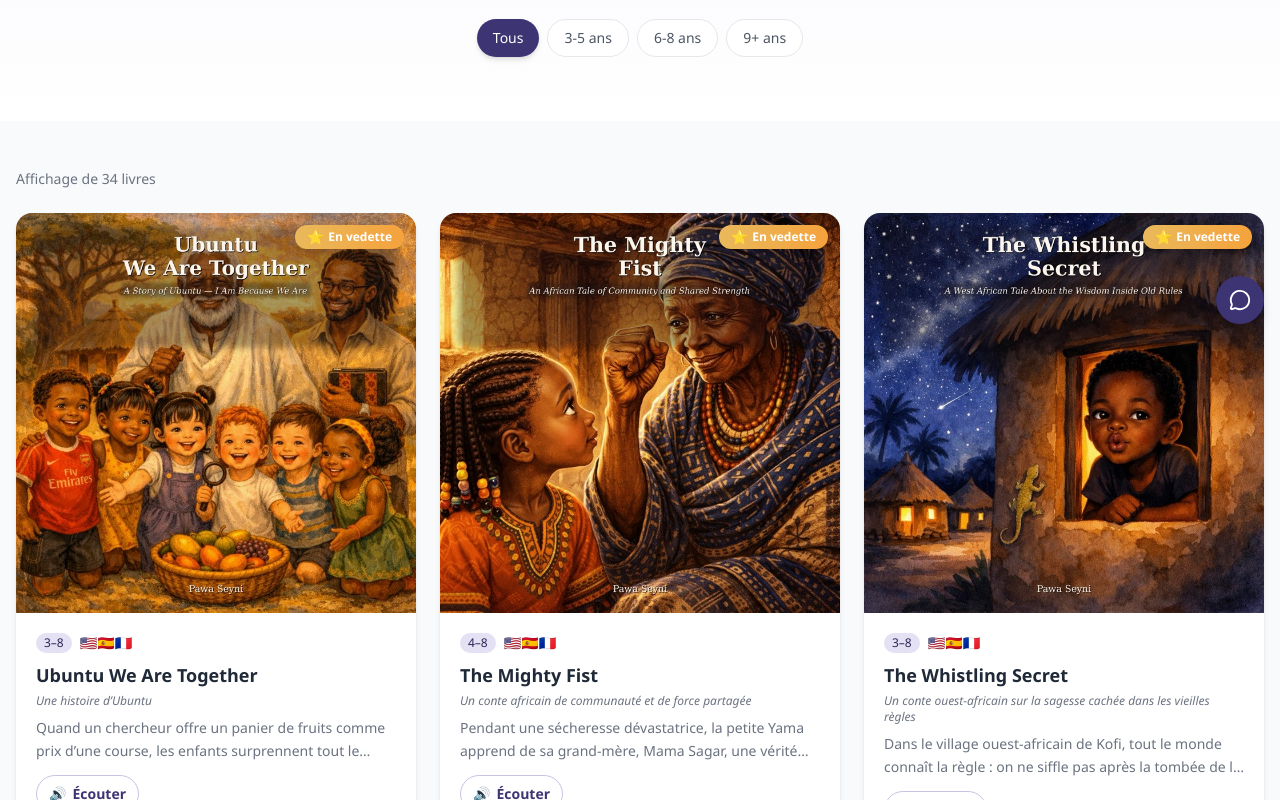
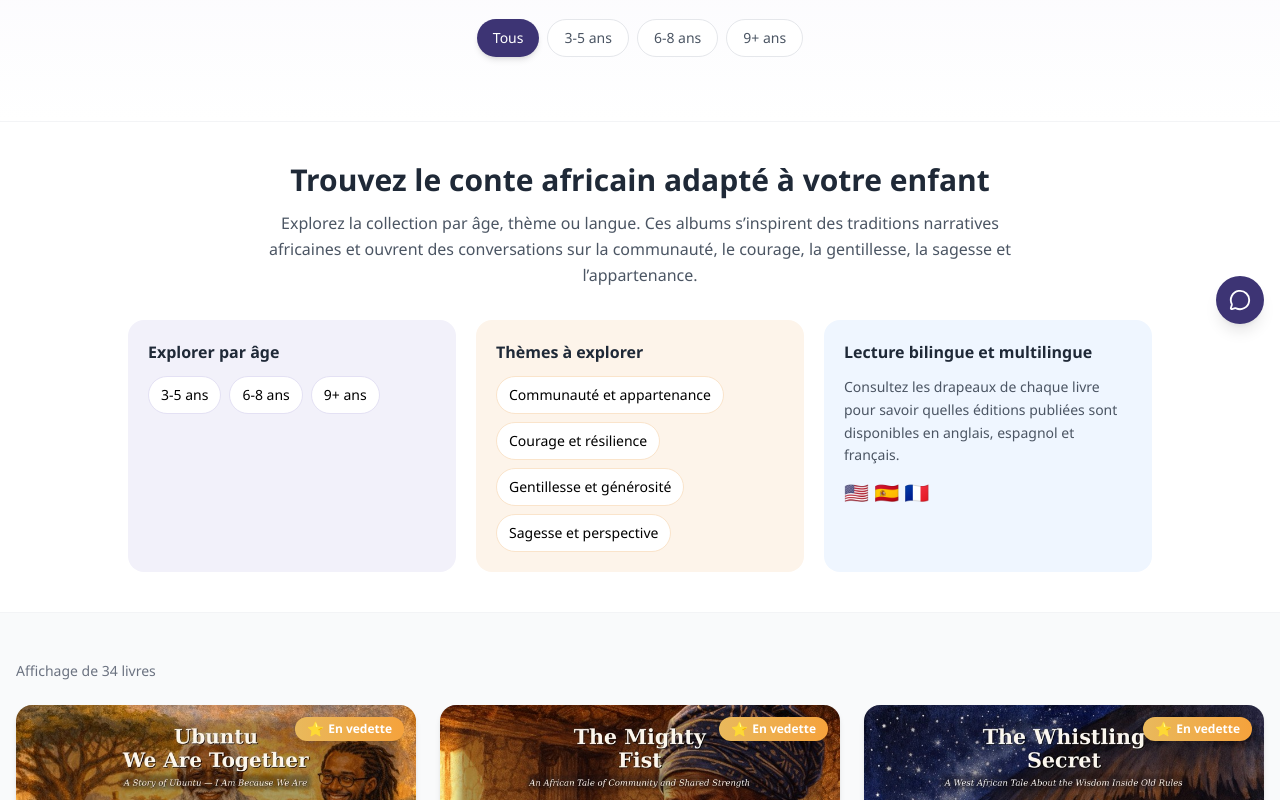
Before and after one commit to PawaSeyni/griotmoon, a React (Vite) app: page /fr/books in a window 1280 px wide. Shown: the part 460-1260 px from the top of the page. Built offline with nearby package versions, Linux system fonts and the light colour scheme; a web font is replaced by a local one.

Commit message:
Sprint 4: Strengthen the Books SEO hub
* Sprint 4: strengthen books discovery hub and contextual internal links

* Sprint 4: make localized theme discovery deterministic and retrigger preview

```diff
--- a/src/pages/Books.tsx
+++ b/src/pages/Books.tsx
@@ -37,6 +37,21 @@ const TRANSLATIONS = {
     freeLabel: 'Always free',
     freeItems: 'Activities, read-alongs & the starter kit',
     pricingNote: 'Prices in USD. Final price and availability on Amazon.',
+    browseHeading: 'Find the right African story for your child',
+    browseIntro: 'Explore the collection by age, theme, or language. These picture books draw on African storytelling traditions while giving families practical ways to talk about community, courage, kindness, wisdom, and belonging.',
+    ageBrowse: 'Browse by age',
+    themeBrowse: 'Explore common themes',
+    languageBrowse: 'Bilingual & multilingual reading',
+    themeCommunity: 'Community & belonging',
+    themeCourage: 'Courage & resilience',
+    themeKindness: 'Kindness & generosity',
+    themeWisdom: 'Wisdom & perspective',
+    themeQueries: ['community', 'courage', 'kindness', 'wisdom'],
+    multilingualBlurb: 'Look for the language flags on each book to see which published editions are available in English, Spanish, and French.',
+    learnHeading: 'Keep the story going',
+    learnBlurb: 'Pair a book with practical reading guides and activities designed for families and educators.',
+    resourcesCta: 'Explore parent reading resources →',
+    activitiesCta: 'Explore free story activities →',
   },
   es: {
     seoTitle: 'Cuentos de herencia africana para niños y familias de la diáspora',
@@ -62,6 +77,21 @@ const TRANSLATIONS = {
     freeLabel: 'Siempre gratis',
     freeItems: 'Actividades, lecturas en voz alta y el kit de inicio',
     pricingNote: 'Precios en USD. Precio final y disponibilidad en Amazon.',
+    browseHeading: 'Encuentra la historia africana adecuada para tu peque',
+    browseIntro: 'Explora la colección por edad, tema o idioma. Estos álbumes se inspiran en tradiciones narrativas africanas y ayudan a conversar sobre comunidad, valentía, bondad, sabiduría y pertenencia.',
+    ageBrowse: 'Explorar por edad',
+    themeBrowse: 'Temas para explorar',
+    languageBrowse: 'Lectura bilingüe y multilingüe',
+    themeCommunity: 'Comunidad y pertenencia',
+    themeCourage: 'Valentía y resiliencia',
+    themeKindness: 'Bondad y generosidad',
+    themeWisdom: 'Sabiduría y perspectiva',
+    themeQueries: ['comunidad', 'valentía', 'bondad', 'sabiduría'],
+    multilingualBlurb: 'Consulta las banderas de cada libro para ver qué ediciones publicadas están disponibles en inglés, español y francés.',
+    learnHeading: 'Continúa la historia',
+    learnBlurb: 'Combina un libro con guías de lectura y actividades prácticas para familias y educadores.',
+    resourcesCta: 'Explorar recursos de lectura →',
+    activitiesCta: 'Explorar actividades gratuitas →',
   },
   fr: {
     seoTitle: 'Contes du patrimoine africain pour les enfants et les familles de la diaspora',
@@ -87,6 +117,21 @@ const TRANSLATIONS = {
     freeLabel: 'Toujours gratuit',
     freeItems: 'Activités, lectures à voix haute et le kit de démarrage',
     pricingNote: 'Prix en USD. Prix final et disponibilité sur Amazon.',
+    browseHeading: 'Trouvez le conte africain adapté à votre enfant',
+    browseIntro: 'Explorez la collection par âge, thème ou langue. Ces albums s’inspirent des traditions narratives africaines et ouvrent des conversations sur la communauté, le courage, la gentillesse, la sagesse et l’appartenance.',
+    ageBrowse: 'Explorer par âge',
+    themeBrowse: 'Thèmes à explorer',
+    languageBrowse: 'Lecture bilingue et multilingue',
+    themeCommunity: 'Communauté et appartenance',
+    themeCourage: 'Courage et résilience',
+    themeKindness: 'Gentillesse et générosité',
+    themeWisdom: 'Sagesse et perspective',
+    themeQueries: ['communauté', 'courage', 'gentillesse', 'sagesse'],
+    multilingualBlurb: 'Consultez les drapeaux de chaque livre pour savoir quelles éditions publiées sont disponibles en anglais, espagnol et français.',
+    learnHeading: 'Prolongez l’histoire',
+    learnBlurb: 'Associez un livre à des guides de lecture et des activités pratiques pour les familles et les éducateurs.',
+    resourcesCta: 'Explorer les ressources de lecture →',
+    activitiesCta: 'Explorer les activités gratuites →',
   },
 };
 
@@ -184,6 +229,34 @@ export default function Books() {
         </div>
       </section>
 
+      <section className="py-10 px-4 bg-white border-y border-gray-100">
+        <div className="max-w-5xl mx-auto">
+          <div className="text-center max-w-3xl mx-auto mb-8">
+            <h2 className="text-2xl md:text-3xl font-bold text-gray-800 mb-3">{t.browseHeading}</h2>
+            <p className="text-gray-600 leading-relaxed">{t.browseIntro}</p>
+          </div>
+          <div className="grid md:grid-cols-3 gap-5">
+            <div className="rounded-2xl bg-purple-50 p-5">
+              <h3 className="font-bold text-gray-800 mb-3">{t.ageBrowse}</h3>
+              <div className="flex flex-wrap gap-2">
+                {ageFilters.slice(1).map(f => <button key={f.key} onClick={() => setAgeFilter(f.key)} className="text-sm bg-white border border-purple-100 rounded-full px-3 py-2 hover:border-purple-300">{f.label}</button>)}
+              </div>
+            </div>
+            <div className="rounded-2xl bg-orange-50 p-5">
+              <h3 className="font-bold text-gray-800 mb-3">{t.themeBrowse}</h3>
+              <div className="flex flex-wrap gap-2">
+                {[t.themeCommunity,t.themeCourage,t.themeKindness,t.themeWisdom].map((label, i) => <button key={label} onClick={() => setSearch(t.themeQueries[i])} className="text-sm bg-white border border-orange-100 rounded-full px-3 py-2 hover:border-orange-300">{label}</button>)}
+              </div>
+            </div>
+            <div className="rounded-2xl bg-blue-50 p-5">
+              <h3 className="font-bold text-gray-800 mb-3">{t.languageBrowse}</h3>
+              <p className="text-sm text-gray-600 leading-relaxed">{t.multilingualBlurb}</p>
+              <p className="mt-3 text-xl" aria-label="English, Spanish and French">🇺🇸 🇪🇸 🇫🇷</p>
+            </div>
+          </div>
+        </div>
+      </section>
+
       <BookRecommendations />
 
       <section className="py-12 px-4">
@@ -246,6 +319,17 @@ export default function Books() {
         </div>
       </section>
 
+      <section className="py-12 px-4 bg-purple-50">
+        <div className="max-w-4xl mx-auto text-center">
+          <h2 className="text-2xl md:text-3xl font-bold text-gray-800 mb-3">{t.learnHeading}</h2>
+          <p className="text-gray-600 mb-6">{t.learnBlurb}</p>
+          <div className="flex flex-wrap justify-center gap-4">
+            <a href={localizePath('/resources', language) + '/'} className="font-semibold text-purple-700 hover:text-purple-900">{t.resourcesCta}</a>
+            <a href={localizePath('/activities', language) + '/'} className="font-semibold text-purple-700 hover:text-purple-900">{t.activitiesCta}</a>
+          </div>
+        </div>
+      </section>
+
       <EmailSignup />
     </main>
   );
```
